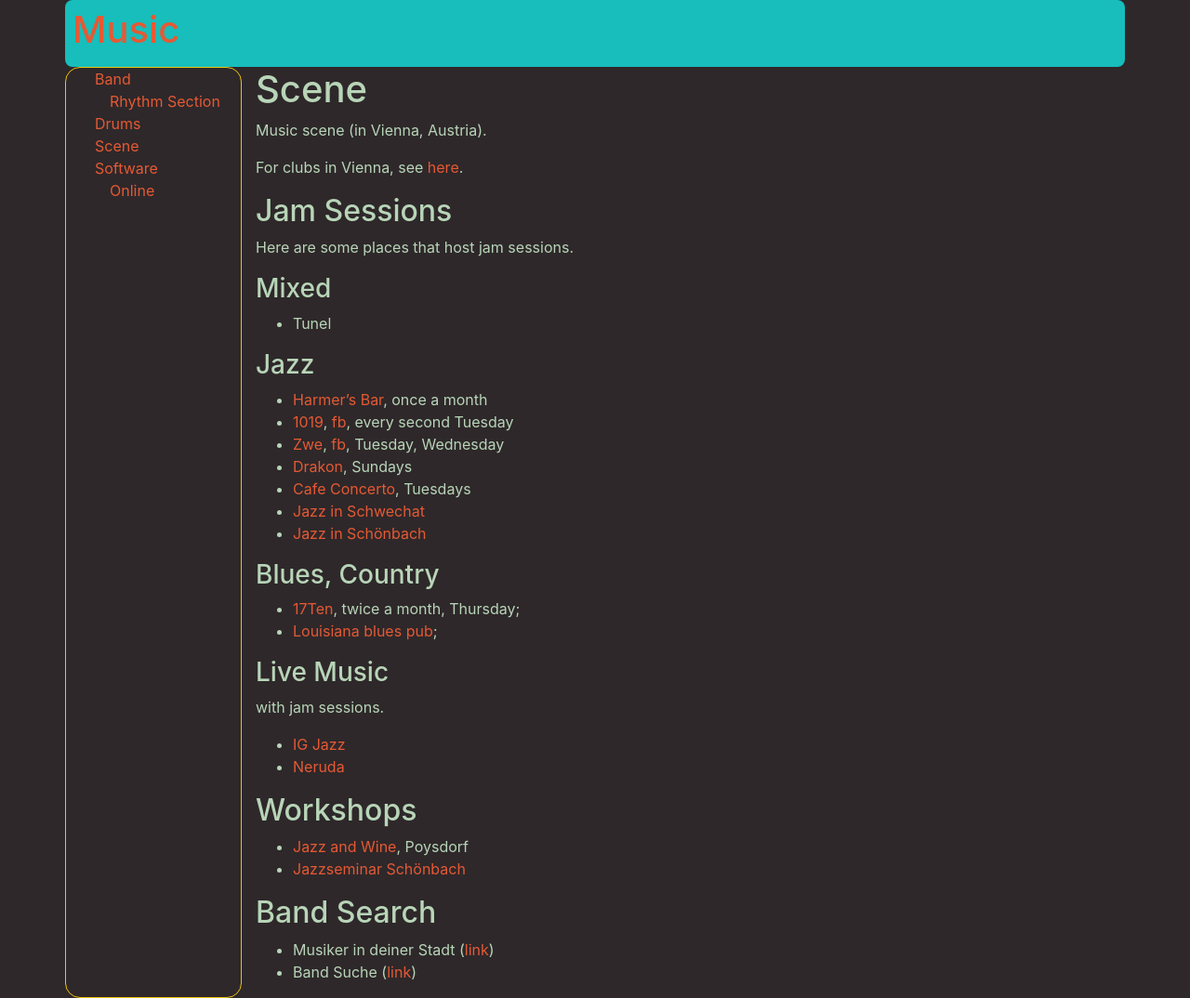
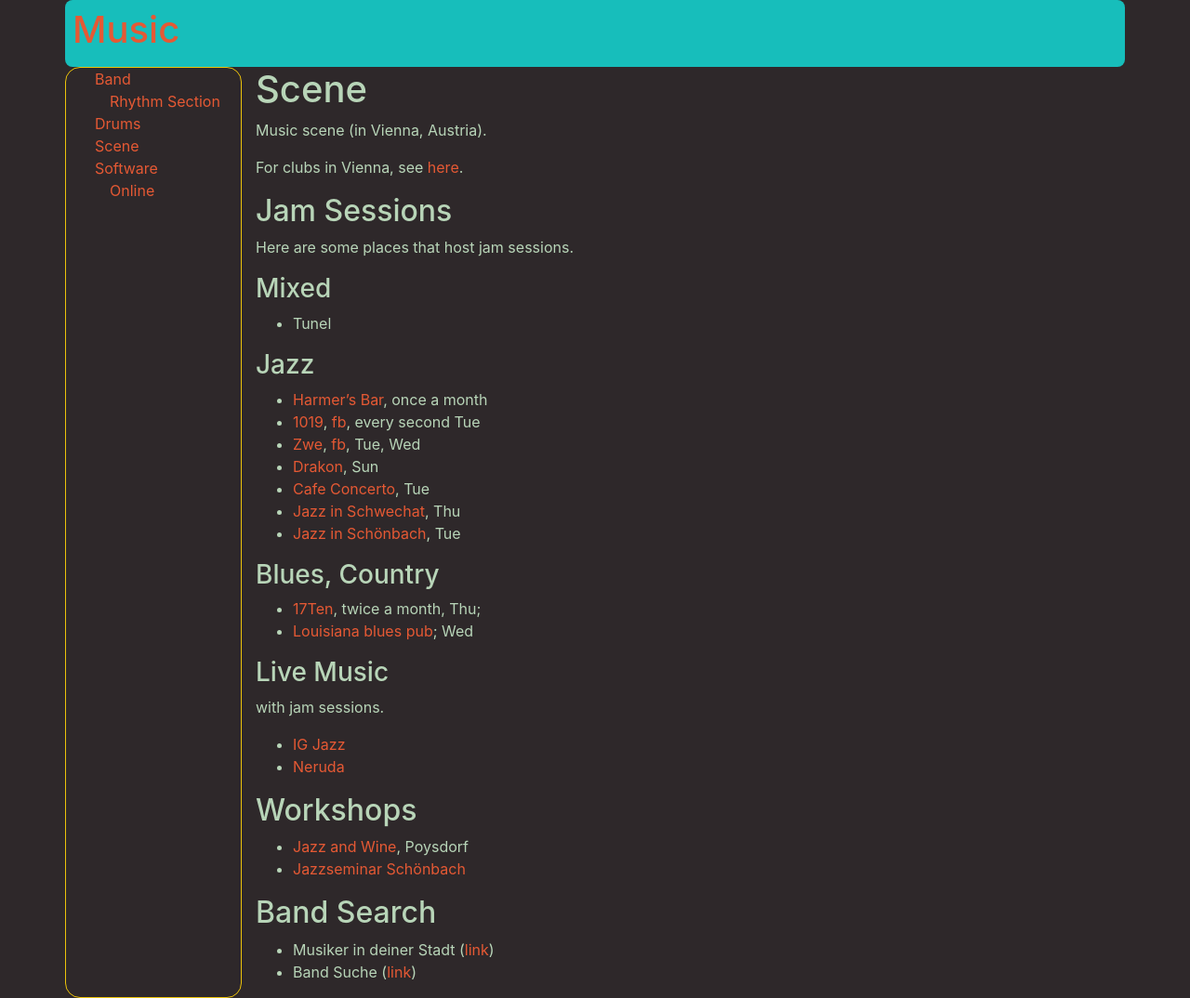
Before and after one commit to MisterY/music-site, a Jekyll site: the page built from scene.md, in a window 1280 px wide. Shown: the whole page at 93% size. Built offline with Jekyll 4.4.1, drawn with Linux system fonts in a browser that asks for light colours; nearby versions of some CDN libraries; our own code applies the rules of GitHub Pages for plain Markdown files.

Commit message:
jam session days

```diff
--- a/scene.md
+++ b/scene.md
@@ -15,17 +15,17 @@ Here are some places that host jam sessions.
 ### Jazz
 
 - [Harmer's Bar](https://www.facebook.com/groups/755242204543045/), once a month
-- [1019](https://www.1019jazzclub.at/), [fb](https://www.facebook.com/1019jazzclub/), every second Tuesday
-- [Zwe](http://www.zwe.cc/), [fb](https://www.facebook.com/jazzcafezwe/), Tuesday, Wednesday
-- [Drakon](https://www.facebook.com/Drakon-386418171399681/), Sundays
-- [Cafe Concerto](http://www.cafeconcerto.at/), Tuesdays
-- [Jazz in Schwechat](http://www.jazzinschwechat.at/)
-- [Jazz in Schönbach](https://www.xing.com/communities/posts/schoenbach-jam-session-in-wien-1000959277)
+- [1019](https://www.1019jazzclub.at/), [fb](https://www.facebook.com/1019jazzclub/), every second Tue
+- [Zwe](http://www.zwe.cc/), [fb](https://www.facebook.com/jazzcafezwe/), Tue, Wed
+- [Drakon](https://www.facebook.com/Drakon-386418171399681/), Sun
+- [Cafe Concerto](http://www.cafeconcerto.at/), Tue
+- [Jazz in Schwechat](http://www.jazzinschwechat.at/), Thu
+- [Jazz in Schönbach](https://www.xing.com/communities/posts/schoenbach-jam-session-in-wien-1000959277), Tue
 
 ### Blues, Country
 
-- [17Ten](http://www.17ten.at/termine.html), twice a month, Thursday;
-- [Louisiana blues pub](https://blues.at/termine/);
+- [17Ten](http://www.17ten.at/termine.html), twice a month, Thu;
+- [Louisiana blues pub](https://blues.at/termine/); Wed
 
 ### Live Music
 
```
